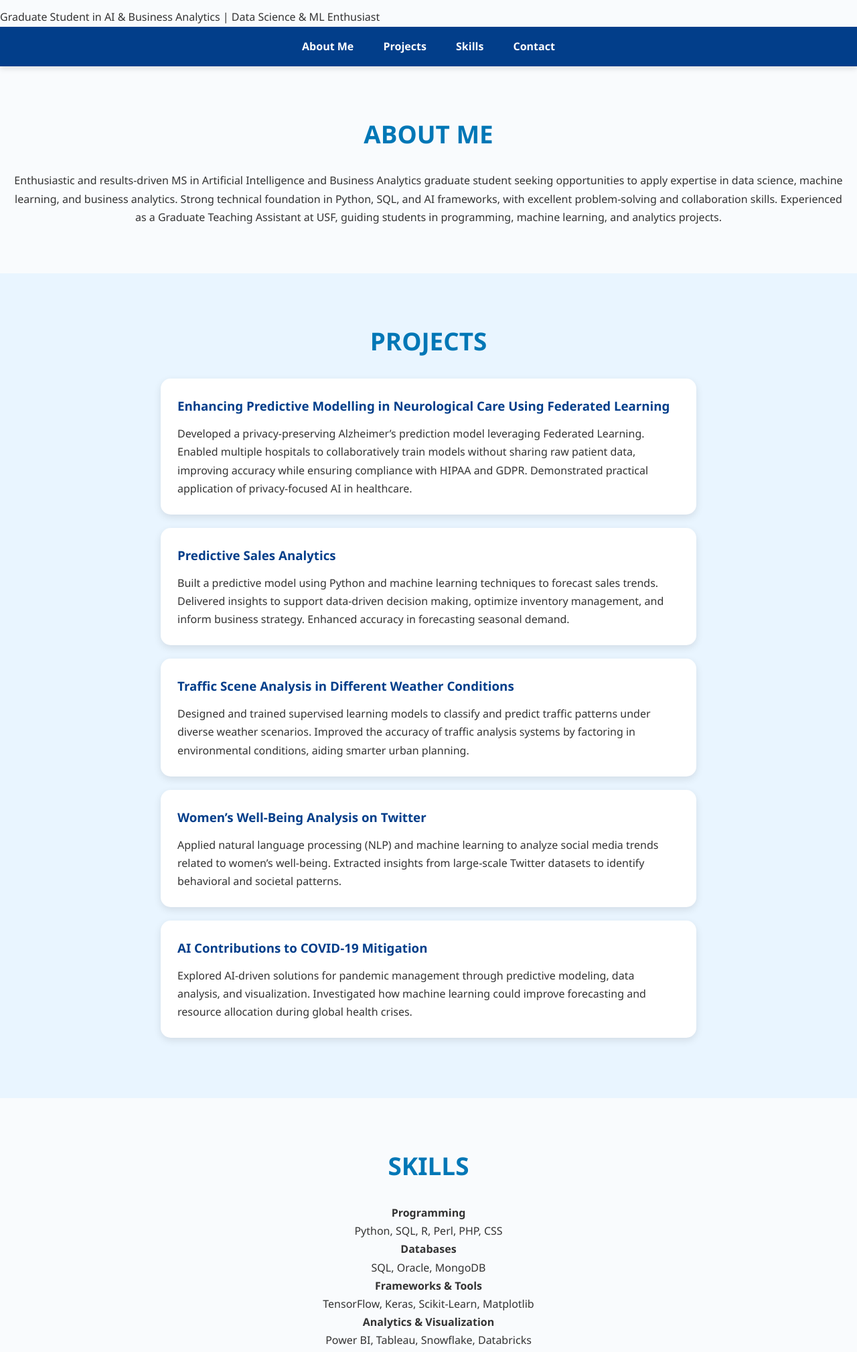
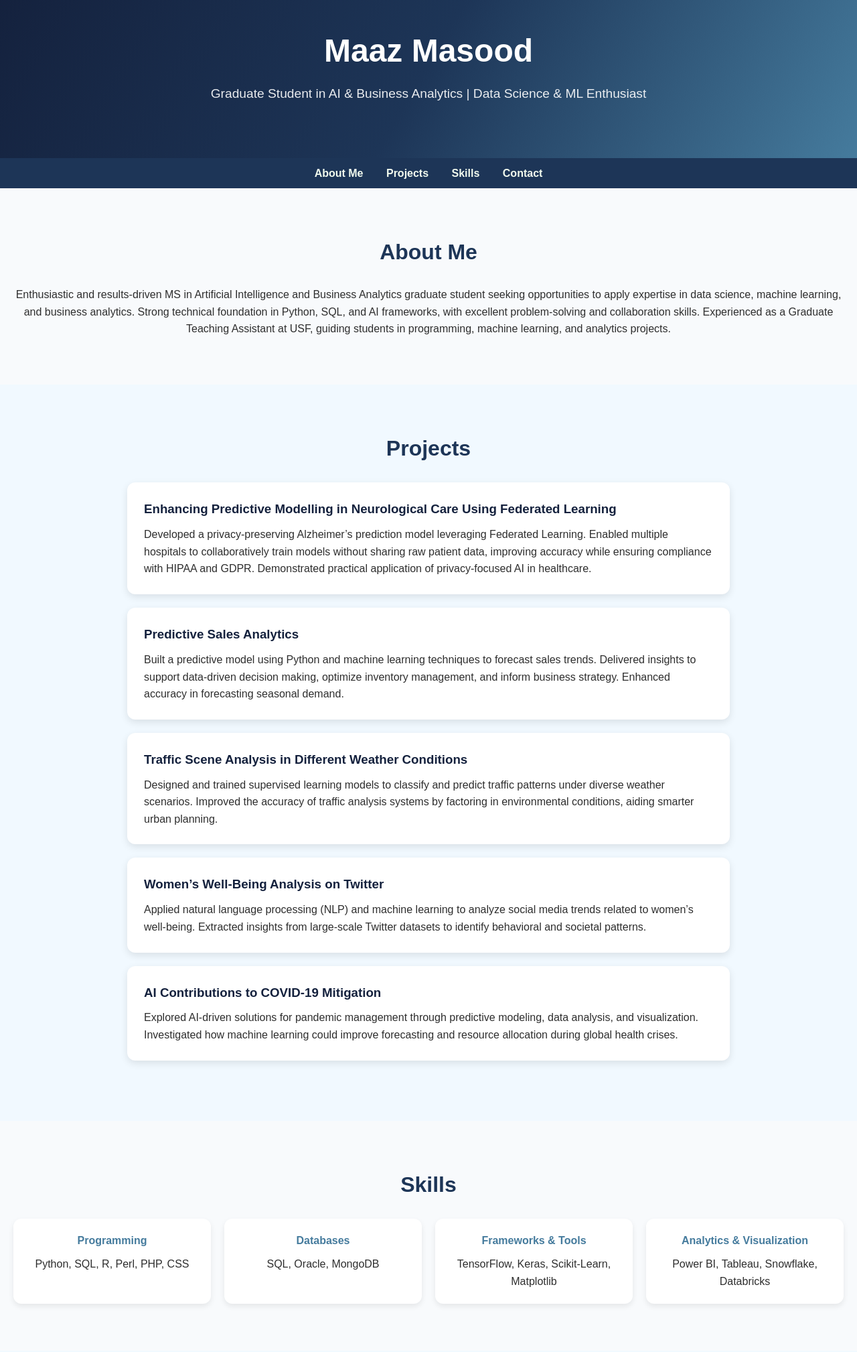
Before and after one commit to maaz-masood/Portfolio, a plain HTML site: page index.html in a window 1280 px wide. Shown: the part 42-2060 px from the top of the page at 67% size. Drawn offline with Linux system fonts and the light colour scheme.

Commit message:
Update style.css

```diff
--- a/style.css
+++ b/style.css
@@ -1,79 +1,57 @@
-/* Global */
+/* Reset */
 * {
   margin: 0;
   padding: 0;
   box-sizing: border-box;
-  font-family: "Segoe UI", Arial, sans-serif;
 }
 
 body {
-  line-height: 1.7;
-  color: #333;
-  background: #f9fbfd;
+  font-family: "Poppins", Arial, sans-serif;
+  color: #2e2e2e;
+  background: #f8fafc;
+  line-height: 1.6;
   scroll-behavior: smooth;
 }
 
-/* Hero */
-.hero {
-  background: linear-gradient(135deg, #0077b6, #00b4d8, #90e0ef);
+/* Header */
+.header {
+  background: linear-gradient(120deg, #14213d, #1d3557, #457b9d);
   color: #fff;
+  padding: 80px 20px;
   text-align: center;
-  padding: 100px 20px;
-  animation: fadeInHero 1.5s ease-in-out;
+  animation: fadeIn 1.5s ease;
 }
-
-.hero h1 {
-  font-size: 3.2rem;
-  margin-bottom: 15px;
-  animation: slideInDown 1s ease-in-out;
+.header .name {
+  font-size: 3rem;
+  font-weight: 700;
 }
-
-.hero p {
-  font-size: 1.3rem;
-  font-weight: 300;
-  margin-bottom: 25px;
-}
-
-.btn {
-  display: inline-block;
-  background: #ffb703;
-  color: #fff;
-  padding: 12px 25px;
-  border-radius: 25px;
-  text-decoration: none;
-  font-weight: bold;
-  transition: all 0.3s ease;
-}
-.btn:hover {
-  background: #fb8500;
-  transform: scale(1.05);
+.header .tagline {
+  font-size: 1.2rem;
+  margin-top: 10px;
+  opacity: 0.9;
 }
 
 /* Navbar */
 .navbar {
+  background: #1d3557;
+  padding: 10px 0;
+  text-align: center;
   position: sticky;
   top: 0;
-  background: #023e8a;
-  text-align: center;
   z-index: 1000;
-  box-shadow: 0 4px 8px rgba(0,0,0,0.1);
 }
-
 .navbar ul {
   list-style: none;
-  padding: 1rem;
 }
-
 .navbar li {
   display: inline-block;
-  margin: 0 20px;
+  margin: 0 15px;
 }
-
 .navbar a {
-  color: #fff;
+  color: #f1faee;
   text-decoration: none;
   font-weight: 600;
-  transition: color 0.3s ease, transform 0.3s ease;
+  transition: all 0.3s ease;
 }
 .navbar a:hover {
   color: #ffb703;
@@ -85,91 +63,83 @@ body {
   padding: 70px 20px;
   text-align: center;
 }
-
 .section.alt {
-  background: #e9f5ff;
+  background: #f1f9ff;
+}
+.section h2 {
+  font-size: 2rem;
+  margin-bottom: 25px;
+  color: #1d3557;
 }
 
-.section h2 {
-  font-size: 2.3rem;
-  margin-bottom: 25px;
-  color: #0077b6;
-  text-transform: uppercase;
-}
-
-/* Projects */
+/* Project Cards */
 .project-card {
   background: #fff;
-  max-width: 800px;
+  max-width: 900px;
   margin: 20px auto;
   padding: 25px;
-  border-radius: 15px;
+  border-radius: 12px;
   box-shadow: 0 4px 12px rgba(0,0,0,0.1);
   text-align: left;
   transition: transform 0.4s ease, box-shadow 0.4s ease;
+  animation: fadeUp 1s ease;
 }
 .project-card:hover {
   transform: translateY(-8px) scale(1.02);
   box-shadow: 0 10px 20px rgba(0,0,0,0.2);
 }
 .project-card h3 {
-  color: #023e8a;
-  margin-bottom: 12px;
+  color: #14213d;
+  margin-bottom: 10px;
 }
 
 /* Skills */
-.skills-list {
-  list-style: none;
-  display: inline-block;
-  text-align: left;
-  font-size: 1.1rem;
+.skills-grid {
+  display: grid;
+  grid-template-columns: repeat(auto-fit, minmax(220px, 1fr));
+  gap: 20px;
 }
-.skills-list li {
-  margin: 12px 0;
-  padding-left: 25px;
-  position: relative;
+.skill-category {
+  background: #fff;
+  padding: 20px;
+  border-radius: 12px;
+  box-shadow: 0 4px 8px rgba(0,0,0,0.08);
+  transition: transform 0.3s ease;
 }
-.skills-list li::before {
-  content: "✔";
-  color: #0077b6;
-  position: absolute;
-  left: 0;
-  font-weight: bold;
+.skill-category:hover {
+  transform: scale(1.05);
+}
+.skill-category h4 {
+  color: #457b9d;
+  margin-bottom: 10px;
 }
 
 /* Contact */
 #contact a {
-  color: #0077b6;
+  color: #1d3557;
   text-decoration: none;
   font-weight: 600;
 }
 #contact a:hover {
   text-decoration: underline;
-  color: #fb8500;
+  color: #ffb703;
 }
 
 /* Footer */
 footer {
-  background: #023e8a;
+  background: #14213d;
   color: #fff;
+  text-align: center;
   padding: 20px;
-  text-align: center;
+  margin-top: 30px;
 }
 
 /* Animations */
-@keyframes fadeInHero {
-  from { opacity: 0; transform: translateY(-20px); }
-  to { opacity: 1; transform: translateY(0); }
+@keyframes fadeIn {
+  from {opacity: 0; transform: translateY(-20px);}
+  to {opacity: 1; transform: translateY(0);}
 }
-@keyframes slideInDown {
-  from { transform: translateY(-40px); opacity: 0; }
-  to { transform: translateY(0); opacity: 1; }
+@keyframes fadeUp {
+  from {opacity: 0; transform: translateY(30px);}
+  to {opacity: 1; transform: translateY(0);}
 }
-.fade-in {
-  opacity: 0;
-  animation: fadeInUp 1s ease forwards;
-}
-@keyframes fadeInUp {
-  from { opacity: 0; transform: translateY(40px); }
-  to { opacity: 1; transform: translateY(0); }
-}
```
